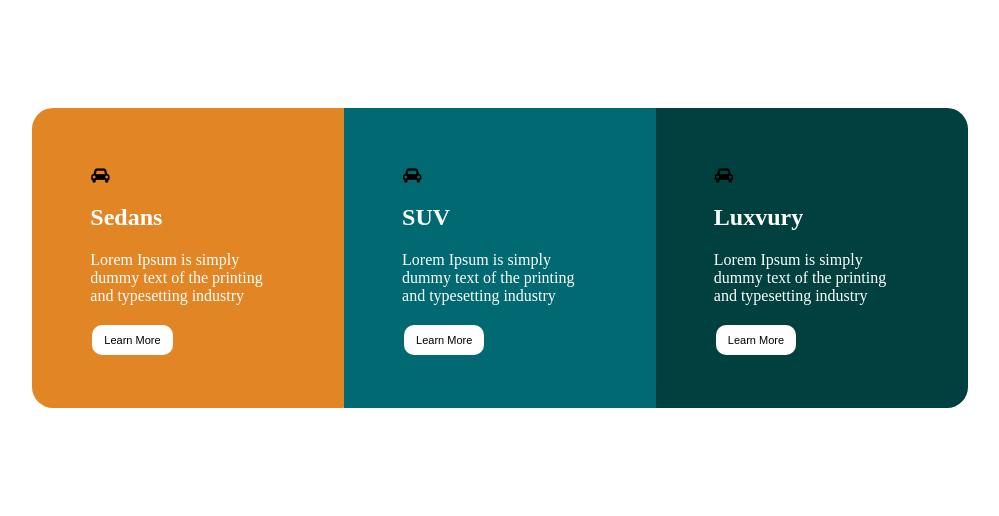
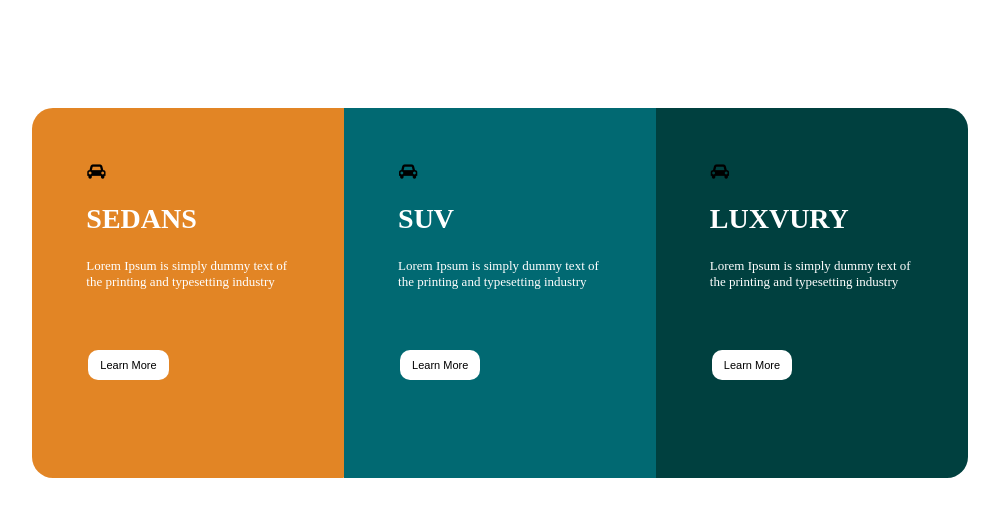
Before and after one commit to awsafAli/assgment28, a plain HTML site: page index.html in a window 1280 px wide. Shown: the whole page, without its empty margins (140-1139 px from the left). Drawn offline with Linux system fonts and the light colour scheme.

Commit message:
updated two
updated two

```diff
--- a/index.html
+++ b/index.html
@@ -10,11 +10,10 @@
 
 /* Create three equal columns that floats next to each other */
 .column {
-  float: left;
-  width: 33.33%;
-  padding: 10px;
-
-  height: 300px; /* Should be removed. Only for demonstration */
+    float: left;
+    width: 33.33%;
+    padding: 6px;
+    height: 370px;
 }
 
 /* Clear floats after the columns */
@@ -53,6 +52,17 @@ color:white;
     margin: 4px 2px;
     cursor: pointer;
     border-radius: 10px;
+}
+
+p {
+    font-size: 13px;
+    padding-bottom: 43px;
+}
+
+
+h2 {
+    font-size: 28px;
+    text-transform: uppercase;
 }
 </style>
 </head>
```
